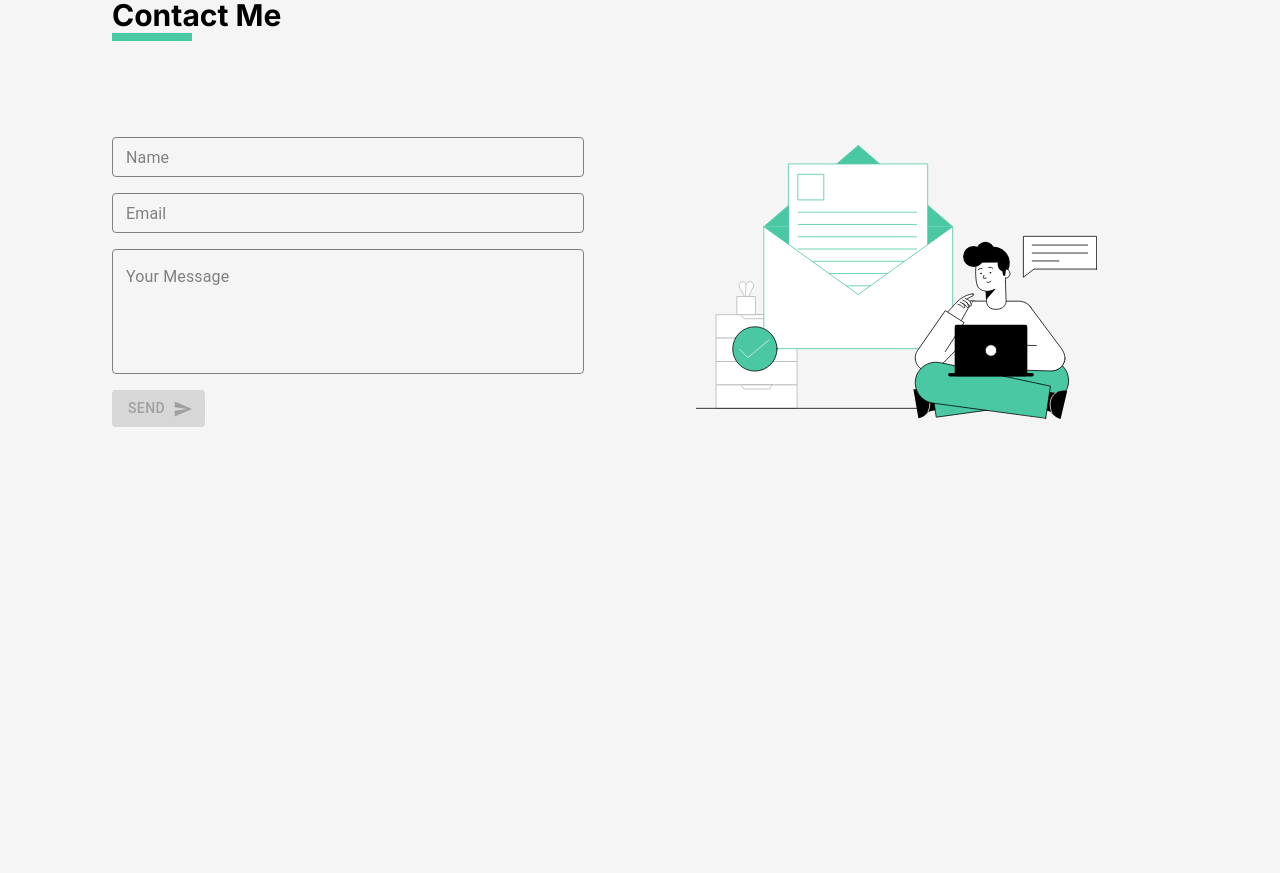
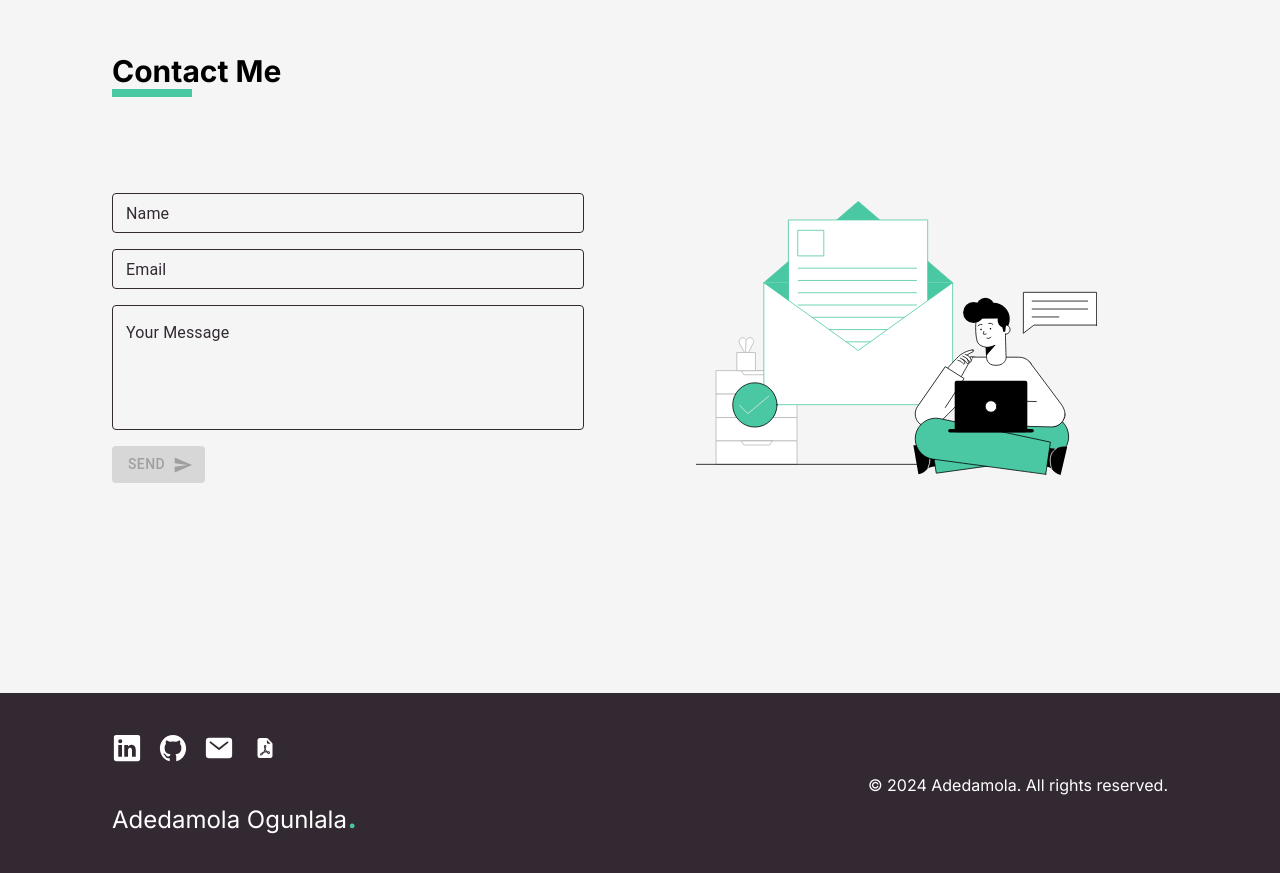
Before and after one commit to BlarQ/adedamola, a Next.js app: page / in a window 1280 px wide. Shown: the part 3820-4693 px from the top of the page. Before the commit the page ends 4513 px from the top, so only its background shows below. Built offline with nearby package versions, Linux system fonts and the light colour scheme.

Commit message:
add: footer

```diff
--- a/src/app/components/Footer.jsx
+++ b/src/app/components/Footer.jsx
@@ -1,9 +1,35 @@
+import Link from 'next/link'
 import React from 'react'
+import { BsFileEarmarkPdfFill } from 'react-icons/bs'
+import { IoLogoGithub, IoLogoLinkedin, IoMail } from 'react-icons/io5'
 
 export default function Footer() {
-  return (
-    <div>
+    return (
+        <div className='sm:px-28 py-10 mt-10 sm:mt-0 flex sm:flex-row flex-col justify-between items-center bg-[#332932] text-white'>
+            <div className='space-y-8'>
+                {/* socials */}
+                <div className='flex sm:justify-start justify-center items-center gap-4'>
 
-    </div>
-  )
+                    <Link href='https://shorturl.at/4Zmcz' target='_blank'>
+                        <IoLogoLinkedin className='text-3xl text-white hover:text-[#4AC8A3] duration-300 hover:scale-110' />
+                    </Link>
+                    <Link href='https://shorturl.at/QaLAT' target='_blank'>
+                        <IoLogoGithub className='text-3xl text-white hover:text-[#4AC8A3] duration-300 hover:scale-110' />
+                    </Link>
+                    <Link href='mailto:collinsogunlala@gmail.com' target='_blank'>
+                        <IoMail className='text-3xl text-white hover:text-[#4AC8A3] duration-300 hover:scale-110' />
+                    </Link>
+                    <Link href='/Adedamola.pdf' type='application/pdf' download target='_blank'>
+
+                        <BsFileEarmarkPdfFill className='text-3xl text-white hover:text-[#4AC8A3] duration-300 hover:scale-110 h-5' />
+                    </Link>
+                </div>
+
+                <h1 className='text-2xl'>Adedamola Ogunlala<span className='text-[#4AC8A3] text-4xl'>.</span></h1>
+            </div>
+            <div>
+                <p>&copy; {new Date().getFullYear()} Adedamola. All rights reserved.</p>
+            </div>
+        </div>
+    )
 }
--- a/src/app/contact/page.jsx
+++ b/src/app/contact/page.jsx
@@ -73,7 +73,7 @@ export default function Contact() {
     const isFormValid = Object.values(formData).every((value) => value.trim() !== '') && isEmailValid;
 
     return (
-        <div className='py-20 sm:py-10 px-5 sm:px-28 h-[92dvh]' id='contact'>
+        <div className='py-20 sm:py-24 px-5 sm:px-28 h-[92dvh]' id='contact'>
             <div className='flex flex-col items-start'>
                 <h1 className='text-xl sm:text-3xl font-bold'>Contact Me</h1>
                 <hr className='border-4 w-14 sm:w-20 border-[#4AC8A3] right-0' />
@@ -98,7 +98,7 @@ export default function Contact() {
                             sx={{
                                 '& .MuiOutlinedInput-root': {
                                     '& fieldset': {
-                                        borderColor: 'gray',
+                                        borderColor: '#332932',
                                     },
                                     '&:hover fieldset': {
                                         borderColor: '#4AC8A3',
@@ -108,7 +108,7 @@ export default function Contact() {
                                     },
                                 },
                                 '& .MuiInputLabel-root': {
-                                    color: 'gray',
+                                    color: '#332932',
                                 },
                                 '& .MuiInputLabel-root.Mui-focused': {
                                     color: '#4AC8A3',
@@ -130,7 +130,7 @@ export default function Contact() {
                             sx={{
                                 '& .MuiOutlinedInput-root': {
                                     '& fieldset': {
-                                        borderColor: 'gray',
+                                        borderColor: '#332932',
                                     },
                                     '&:hover fieldset': {
                                         borderColor: '#4AC8A3',
@@ -140,7 +140,7 @@ export default function Contact() {
                                     },
                                 },
                                 '& .MuiInputLabel-root': {
-                                    color: 'gray',
+                                    color: '#332932',
                                 },
                                 '& .MuiInputLabel-root.Mui-focused': {
                                     color: '#4AC8A3',
@@ -160,7 +160,7 @@ export default function Contact() {
                             sx={{
                                 '& .MuiOutlinedInput-root': {
                                     '& fieldset': {
-                                        borderColor: 'gray',
+                                        borderColor: '#332932',
                                     },
                                     '&:hover fieldset': {
                                         borderColor: '#4AC8A3',
@@ -170,7 +170,7 @@ export default function Contact() {
                                     },
                                 },
                                 '& .MuiInputLabel-root': {
-                                    color: 'gray',
+                                    color: '#332932',
                                 },
                                 '& .MuiInputLabel-root.Mui-focused': {
                                     color: '#4AC8A3',
--- a/src/app/page.jsx
+++ b/src/app/page.jsx
@@ -4,6 +4,7 @@ import About from "./about/page";
 import Skill from "./skill/page";
 import Project from "./project/page";
 import Contact from "./contact/page";
+import Footer from "./components/Footer";
 
 export default function Home() {
   return (
@@ -13,6 +14,7 @@ export default function Home() {
       <Skill />
       <Project />
       <Contact />
+      <Footer />
     </main>
   );
 }
```
